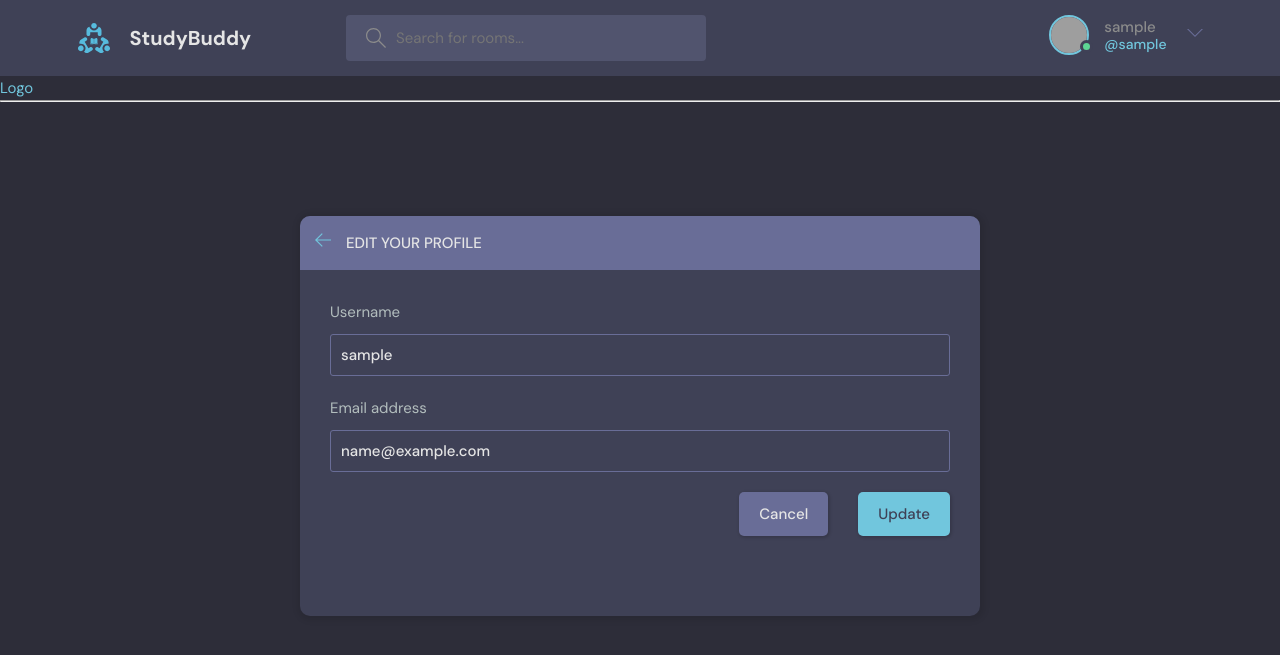
After one commit to Flomasta/fairy_web, a Django app: page /update-user/ in a window 1280 px wide. The commit adds this page. Shown: the top 655 px of the page. Run offline with Django 4.2, Linux system fonts and the light colour scheme; the visitor is signed in with stand-in values (Sample User, id 1); grey boxes are pictures that could not be loaded.

Commit message:
Created Updated User Info form

```diff
--- a/base/forms.py
+++ b/base/forms.py
@@ -1,5 +1,6 @@
 from django.forms import ModelForm
 from .models import Room
+from django.contrib.auth.models import User
 
 
 class RoomForm(ModelForm):
@@ -7,3 +8,9 @@ class RoomForm(ModelForm):
         model = Room
         fields = '__all__'
         exclude = ['host', 'participants']
+
+
+class UserForm(ModelForm):
+    class Meta:
+        model = User
+        fields = ['username', 'email']
--- /dev/null
+++ b/base/templates/base/update_user.html
@@ -0,0 +1,41 @@
+{% include 'main.html' %}
+{% block content %}
+    <main class="update-account layout">
+        <div class="container">
+            <div class="layout__box">
+                <div class="layout__boxHeader">
+                    <div class="layout__boxTitle">
+                        <a href="{% url 'home' %}">
+                            <svg version="1.1" xmlns="http://www.w3.org/2000/svg" width="32" height="32"
+                                 viewBox="0 0 32 32">
+                                <title>arrow-left</title>
+                                <path
+                                        d="M13.723 2.286l-13.723 13.714 13.719 13.714 1.616-1.611-10.96-10.96h27.625v-2.286h-27.625l10.965-10.965-1.616-1.607z">
+                                </path>
+                            </svg>
+                        </a>
+                        <h3>Edit your profile</h3>
+                    </div>
+                </div>
+                <div class="layout__body">
+                    <form class="form" action="" method="post">
+                        {% csrf_token %}
+                        {% for field in form %}
+
+
+                            <div class="form__group">
+                                <label for="profile_pic">{{ field.label }}</label>
+                                {{ field }}
+                            </div>
+                        {% endfor %}
+                        <div class="form__action">
+                            <a class="btn btn--dark" href="{% url 'home' %}">Cancel</a>
+                            <button class="btn btn--main" type="submit">Update</button>
+                        </div>
+                    </form>
+                </div>
+            </div>
+        </div>
+        </div>
+    </main>
+{% endblock %}
--- a/base/urls.py
+++ b/base/urls.py
@@ -12,5 +12,6 @@ urlpatterns = [
     path('register/', views.registerPage, name='register_page'),
     path('delete-message/<str:pk>/', views.deleteMessage, name='delete_message'),
     path('profile/<str:pk>/', views.userProfile, name='user-profile'),
+    path('update-user/', views.updateUser, name='update-user'),
 
 ]
--- a/base/views.py
+++ b/base/views.py
@@ -2,7 +2,7 @@ from django.shortcuts import render, redirect
 from django.db.models import Q
 from django.http import HttpResponse
 from .models import Room, Topic, Message
-from .forms import RoomForm
+from .forms import RoomForm, UserForm
 from django.contrib.auth.models import User
 from django.contrib import messages
 from django.contrib.auth import authenticate, login, logout
@@ -159,3 +159,16 @@ def deleteMessage(request, pk):
         message.delete()
         return redirect('home')
     return render(request, 'base/delete.html', {'obj': message})
+
+
+@login_required(login_url='login_page')
+def updateUser(request):
+    user = request.user
+    form = UserForm(instance=user)
+    if request.method == 'POST':
+        form = UserForm(request.POST, instance=user)
+        if form.is_valid():
+            form.save()
+            return redirect('user-profile', pk=user.id)
+    context = {'form': form}
+    return render(request, 'base/update_user.html', context)
--- a/templates/navbar.html
+++ b/templates/navbar.html
@@ -27,7 +27,7 @@
             <!-- Logged In -->
             {% if request.user.is_authenticated %}
                 <div class="header__user">
-                    <a href="../../../theme/profile.html">
+                    <a href="{% url 'update-user' %}">
                         <div class="avatar avatar--medium active">
                             <img src="https://randomuser.me/api/portraits/men/37.jpg"/>
                         </div>
@@ -50,7 +50,7 @@
             {% endif %}
 
             <div class="dropdown-menu">
-                <a href="../../../theme/settings.html" class="dropdown-link"
+                <a href="{% url 'update-user' %}" class="dropdown-link"
                 >
                     <svg version="1.1" xmlns="http://www.w3.org/2000/svg" width="32" height="32" viewBox="0 0 32 32">
                         <title>tools</title>
```
Also changed, not shown: base/templates/base/profile.html (+5 -3 lines).
